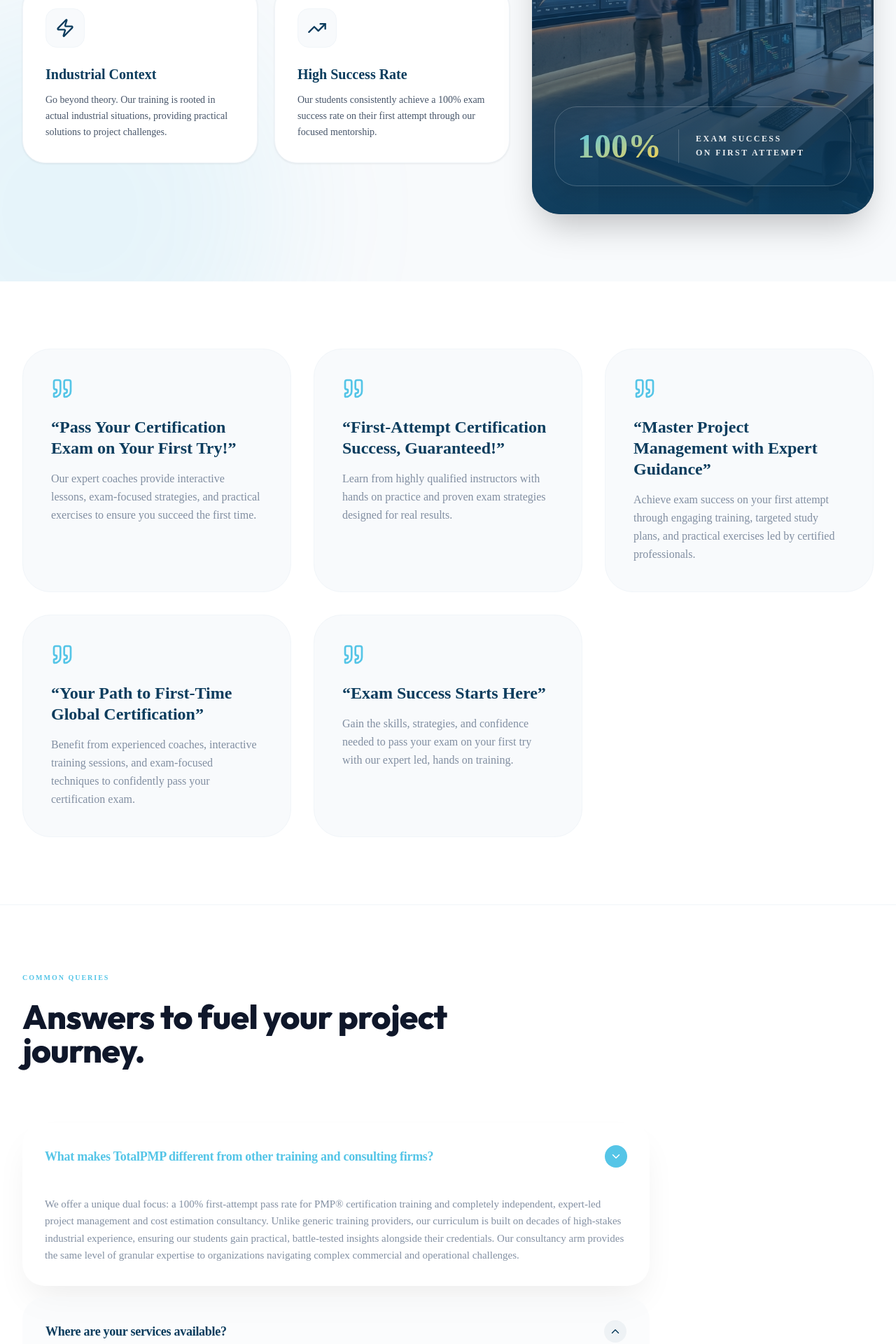
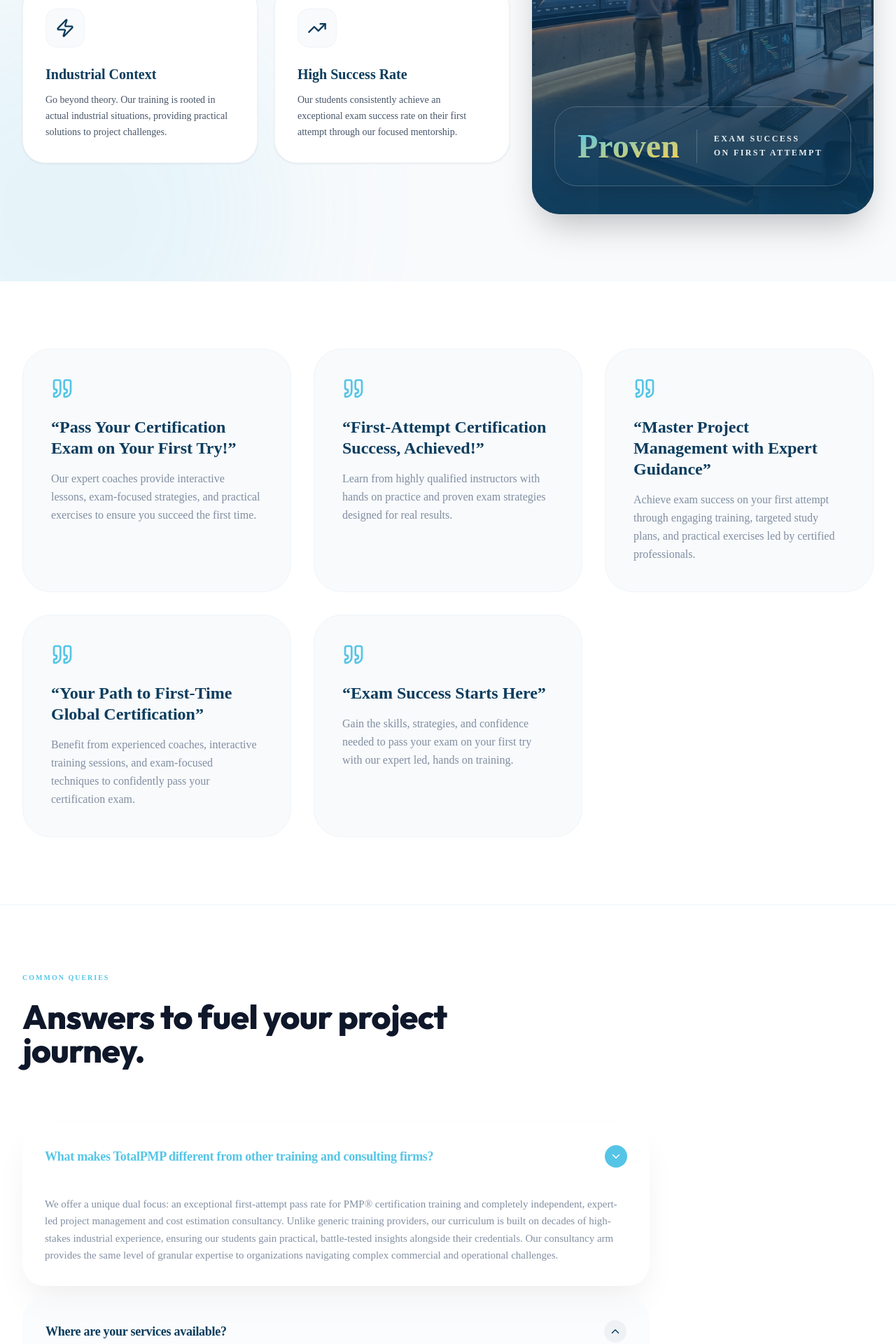
Before and after one commit to MrHanan-dev/testcms, a Next.js app: page /about in a window 1280 px wide. Shown: the part 6660-8580 px from the top of the page at 70% size. Built offline with nearby package versions, Linux system fonts and the light colour scheme.

Commit message:
unknow : feat: Implement comprehensive website updates including content, UI components, pages, styling, configurations, and documentation.

```diff
--- a/src/app/capm/page.tsx
+++ b/src/app/capm/page.tsx
@@ -223,7 +223,7 @@ export default function CapmPage() {
                                         "Full-length CAPM Mock Exams",
                                         "PMI Application Assistance",
                                         "Post-Training Support till Certification",
-                                        "100% Exam Pass Guarantee (T&Cs Apply)"
+                                        "Comprehensive Exam Support & Mentorship"
                                     ].map((item, i) => (
                                         <li key={i} className="flex items-start gap-4">
                                             <div className="mt-1 bg-accent/20 text-accent p-1 rounded-full shrink-0">
--- a/src/app/pmicp/page.tsx
+++ b/src/app/pmicp/page.tsx
@@ -224,7 +224,7 @@ export default function PmiCpPage() {
                                         "PMI-CP Mock Exams & Questions",
                                         "PMI Application Assistance",
                                         "Post-Training Support till Certification",
-                                        "100% Exam Pass Guarantee (T&Cs Apply)"
+                                        "Comprehensive Exam Support & Mentorship"
                                     ].map((item, i) => (
                                         <li key={i} className="flex items-start gap-4">
                                             <div className="mt-1 bg-accent/20 text-accent p-1 rounded-full shrink-0">
--- a/src/app/pmp/page.tsx
+++ b/src/app/pmp/page.tsx
@@ -15,7 +15,7 @@ import ContactLink from '@/components/ContactLink';
 
 export const metadata: Metadata = {
     title: "TOTALPMP Premier PMP® Training | Global Certification",
-    description: "Join New Zealand, Australia, and Asia's most comprehensive PMP® training. 100% exam success rate on first attempt with expert practitioners. Pass on your first try!",
+    description: "Join New Zealand, Australia, and Asia's most comprehensive PMP® training with expert practitioners. Pass on your first try!",
 };
 
 export default function PmpPage() {
@@ -199,7 +199,7 @@ export default function PmpPage() {
                                         "3 Full-length PMP Mock Exams",
                                         "PMI Application Assistance",
                                         "Post-Training Support till Certification",
-                                        "100% Exam Pass Guarantee (T&Cs Apply)"
+                                        "Comprehensive Exam Support & Mentorship"
                                     ].map((item, i) => (
                                         <li key={i} className="flex items-start gap-4">
                                             <div className="mt-1 bg-accent/20 text-accent p-1 rounded-full shrink-0">
@@ -336,8 +336,8 @@ export default function PmpPage() {
                                 </div>
                                 <div className="pt-10 border-t border-slate-100 grid grid-cols-2 gap-8">
                                     <div>
-                                        <div className="text-5xl font-black text-accent mb-2">100%</div>
-                                        <div className="text-xs font-bold uppercase tracking-widest text-slate-400">Exam Success Rate</div>
+                                        <div className="text-5xl font-black text-accent mb-2">Proven</div>
+                                        <div className="text-xs font-bold uppercase tracking-widest text-slate-400">Exam Success</div>
                                     </div>
                                     <div>
                                         <div className="text-5xl font-black text-primary mb-2">1.4M+</div>
--- a/src/components/CourseSuccessQuotes.tsx
+++ b/src/components/CourseSuccessQuotes.tsx
@@ -4,7 +4,7 @@ import { Quote } from 'lucide-react';
 
 const quotes = [
     "Pass Your Certification Exam on Your First Try!",
-    "First-Attempt Certification Success, Guaranteed!",
+    "First-Attempt Certification Success, Achieved!",
     "Master Project Management with Expert Guidance",
     "Your Path to First-Time Global Certification",
     "Exam Success Starts Here"
--- a/src/components/Features.tsx
+++ b/src/components/Features.tsx
@@ -22,7 +22,7 @@ const features = [
   {
     icon: <TrendingUp size={28} />,
     title: "High Success Rate",
-    description: "Our students consistently achieve a 100% exam success rate on their first attempt through our focused mentorship."
+    description: "Our students consistently achieve an exceptional exam success rate on their first attempt through our focused mentorship."
   }
 ];
 
@@ -97,7 +97,7 @@ export default function Features({
                 <div className="absolute top-0 -left-[100%] w-1/2 h-full bg-gradient-to-r from-transparent via-white/20 to-transparent skew-x-[-20deg] group-hover:left-[200%] transition-all duration-1000 ease-in-out" />
 
                 <div className="flex items-center gap-6">
-                  <div className="text-5xl font-black text-transparent bg-clip-text bg-gradient-to-br from-accent to-amber-300 drop-shadow-sm">100%</div>
+                  <div className="text-5xl font-black text-transparent bg-clip-text bg-gradient-to-br from-accent to-amber-300 drop-shadow-sm">Proven</div>
                   <div className="w-px h-12 bg-white/20"></div>
                   <div className="text-xs text-white/90 font-bold uppercase tracking-[0.2em] leading-relaxed">Exam Success<br />On First Attempt</div>
                 </div>
--- a/src/components/Insights.tsx
+++ b/src/components/Insights.tsx
@@ -8,7 +8,7 @@ import Link from 'next/link';
 const insights = [
     {
         tag: "Training",
-        title: "How to maintain a 100% first-attempt PMP® pass rate.",
+        title: "How to maintain an exceptional first-attempt PMP® pass rate.",
         snippet: "A breakdown of our data driven curriculum designed by industry practitioners for busy professionals.",
         date: "Feb 2026",
         image: "https://images.unsplash.com/photo-1434030216411-0b793f4b4173?w=800&h=600&fit=crop&q=80"
--- a/src/components/PMPBenefits.tsx
+++ b/src/components/PMPBenefits.tsx
@@ -119,7 +119,7 @@ export default function PMPBenefits() {
                         <div className="relative z-10 space-y-8 max-w-2xl">
                             <div className="flex items-center gap-4 text-accent">
                                 <Trophy size={48} strokeWidth={1.5} />
-                                <span className="text-4xl font-black tracking-tight">100% Success Club</span>
+                                <span className="text-4xl font-black tracking-tight">Proven Success Club</span>
                             </div>
                             <p className="text-xl text-slate-300 font-medium leading-relaxed">
                                 Whether you aim to advance your career, lead projects, or master global best practices, TOTALPMP is your trusted partner. We stay with you until you pass.
--- a/src/components/PMPQuotes.tsx
+++ b/src/components/PMPQuotes.tsx
@@ -4,7 +4,7 @@ import { Quote } from 'lucide-react';
 
 const quotes = [
     "Pass the PMP® Exam on Your First Try!",
-    "First-Attempt PMP® Success, Guaranteed!",
+    "First-Attempt PMP® Success, Achieved!",
     "Master PMP® with Expert Guidance",
     "Your Path to First-Time PMP® Certification",
     "PMP® Exam Success Starts Here"
--- a/src/lib/faqData.ts
+++ b/src/lib/faqData.ts
@@ -7,7 +7,7 @@ export const globalFaqs: Record<string, FAQItem[]> = {
     default: [
         {
             question: "What makes TotalPMP different from other training and consulting firms?",
-            answer: "We offer a unique dual focus: a 100% first-attempt pass rate for PMP® certification training and completely independent, expert-led project management and cost estimation consultancy. Unlike generic training providers, our curriculum is built on decades of high-stakes industrial experience, ensuring our students gain practical, battle-tested insights alongside their credentials. Our consultancy arm provides the same level of granular expertise to organizations navigating complex commercial and operational challenges."
+            answer: "We offer a unique dual focus: an exceptional first-attempt pass rate for PMP® certification training and completely independent, expert-led project management and cost estimation consultancy. Unlike generic training providers, our curriculum is built on decades of high-stakes industrial experience, ensuring our students gain practical, battle-tested insights alongside their credentials. Our consultancy arm provides the same level of granular expertise to organizations navigating complex commercial and operational challenges."
         },
         {
             question: "Where are your services available?",
@@ -29,7 +29,7 @@ export const globalFaqs: Record<string, FAQItem[]> = {
     home: [
         {
             question: "What is the exam success rate for TotalPMP's students?",
-            answer: "We are incredibly proud to maintain a consistent 100% first-attempt pass rate for our PMP® certification training programs. This success is not accidental; it is the result of a meticulously designed curriculum that is tailored based on actual industrial situations and includes comprehensive mock testing, personalized mentorship, and a deep-dive into the PMBOK® Guide's principles. We don't just teach you to pass; we teach you to excel."
+            answer: "We are incredibly proud to maintain an exceptional first-attempt pass rate for our PMP® certification training programs. This success is not accidental; it is the result of a meticulously designed curriculum that is tailored based on actual industrial situations and includes comprehensive mock testing, personalized mentorship, and a deep-dive into the PMBOK® Guide's principles. We don't just teach you to pass; we teach you to excel."
         },
         {
             question: "Do you offer tailored project management consulting for enterprises?",
```
